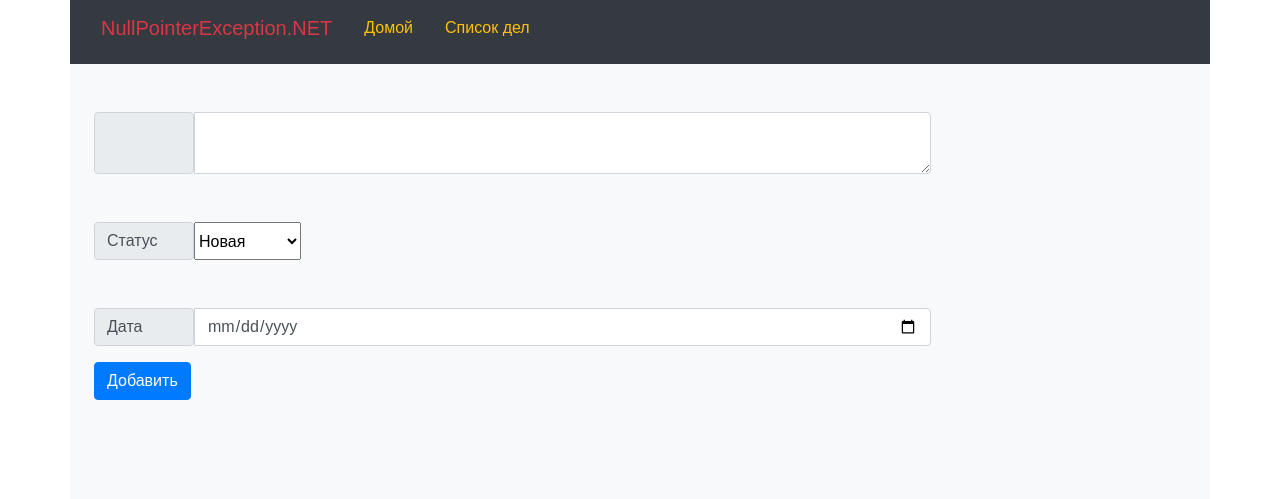
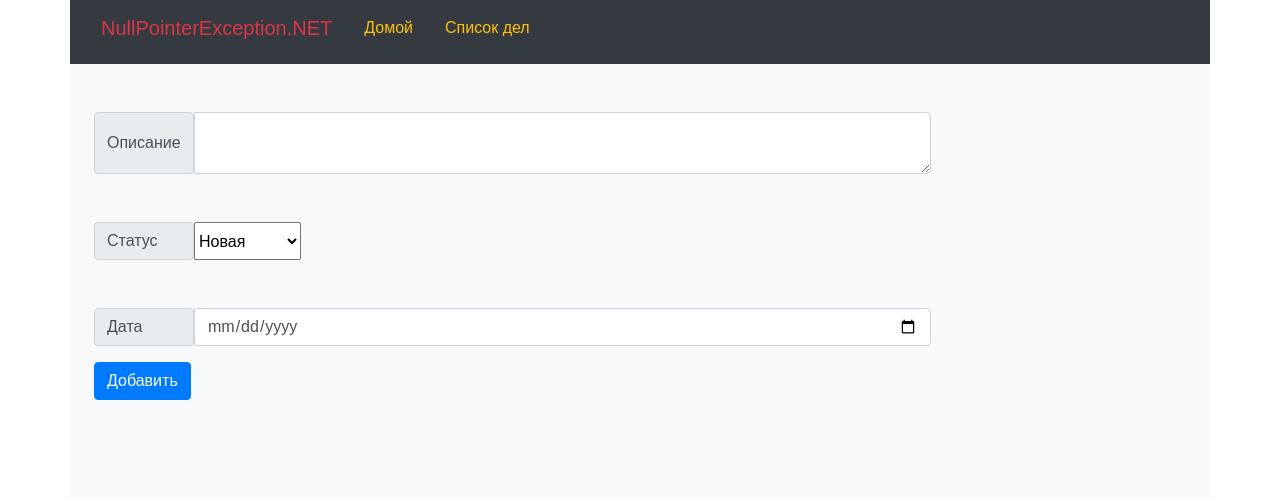
Before and after one commit to Rashid-ad-din/homework_70_rashid_gulamov, a Django app: page /items/item/add/ in a window 1280 px wide. Shown: the top 499 px of the page. Run offline with Django 4.2, Linux system fonts and the light colour scheme; some libraries are stand-ins or nearby versions.

Commit message:
Добавлен текст со значением "Описание" для лейбла описания

```diff
--- a/app/webapp/templates/add_item.html
+++ b/app/webapp/templates/add_item.html
@@ -29,7 +29,7 @@
     <form action="http://localhost:8000/items/item/add/" method="POST" class="ml-4">
         {% csrf_token %}
         <div class="input-group mt-5 mb-3 w-75">
-            <span class="input-group-text" style="width: 100px;"></span>
+            <span class="input-group-text" style="width: 100px;">Описание</span>
             <textarea class="form-control" aria-label="With textarea" name="description" required></textarea>
         </div>
         <div class="input-group mt-5 mb-3 w-75">
```
